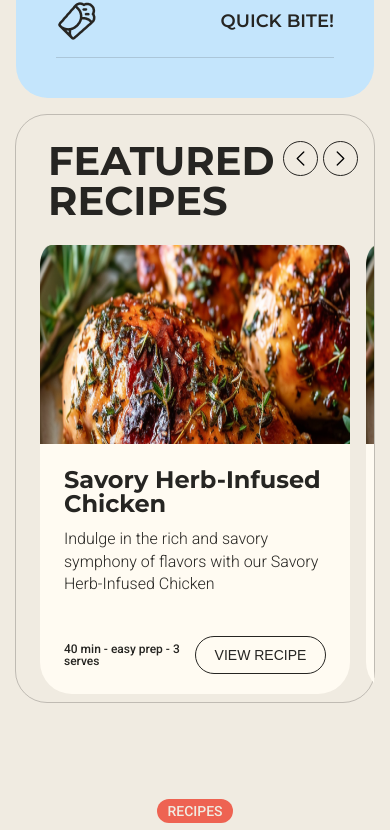
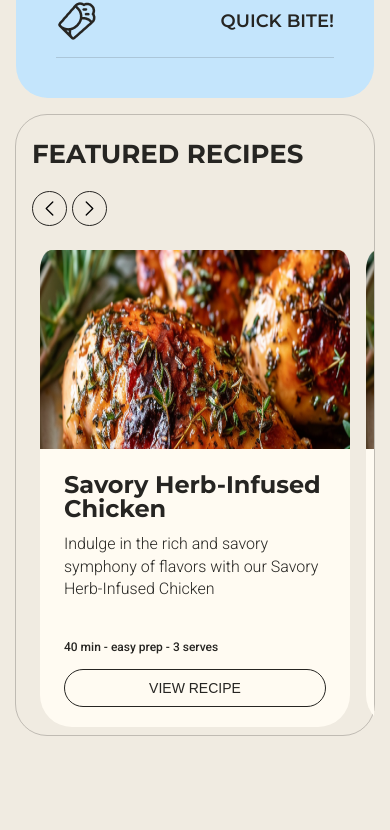
Before and after one commit to donerducktales/cooks_delight, a Next.js app: page / in a window 390 px wide. Shown: the part 1426-2256 px from the top of the page. Built offline with nearby package versions, Linux system fonts and the light colour scheme.

Commit message:
доадаптовано recipecard і featured section

```diff
--- a/app/components/FeaturedSection/FeaturedSection.tsx
+++ b/app/components/FeaturedSection/FeaturedSection.tsx
@@ -7,7 +7,7 @@ import { ChevronLeftIcon } from "@heroicons/react/24/solid";
 import { ChevronRightIcon } from "@heroicons/react/24/solid";
 import { montserrat, roboto } from "@/app/assets/fonts";
 import recipesList from "@/app/assets/recipesList";
-import RecipeCard from "./RecipeCard";
+import RecipeCard from "../RecipeCard/RecipeCard";
 
 export default function FeaturedSection() {
    const [emblaRef, emblaApi] = useEmblaCarousel({ loop: false });
--- a/app/components/FeaturedSection/featured-section.module.scss
+++ b/app/components/FeaturedSection/featured-section.module.scss
@@ -63,82 +63,20 @@
    }
 }
 
-.recipeCard {
-   max-width: 632px;
-   min-height: 437px;
-   background-color: $light;
-   display: flex;
-   flex-direction: column;
-   align-items: flex-start;
-   border-radius: 32px;
-   margin: 8px;
-
-   .recipeCardTextBlock {
-      display: flex;
-      flex-direction: column;
-      justify-content: space-between;
-
-      .recipeCardTitle {
-         font-size: 1.5rem;
-         color: $dark;
-         font-weight: 700;
-         margin: 24px 24px 12px 24px;
-      }
-
-      .recipeCardText {
-         font-size: 1rem;
-         font-weight: 300;
-         color: $dark;
-         margin: 0 24px;
-         margin-bottom: 40px;
-         line-height: 1.4rem;
-      }
-   }
-}
-
-.recipeCardImg {
-   position: relative;
-   max-width: 632px;
-   max-height: 234px;
-   width: 100%;
-   aspect-ratio: 70/45;
-}
-
-.recipeInfoWrapper {
-   width: calc(100% - 48px);
-   margin: 0 24px;
-   margin-bottom: 20px;
-   display: flex;
-   flex-direction: row;
-   justify-content: space-between;
-   align-items: center;
-}
-
-.recipeInfoWrapperText {
-   width: 50%;
-   font-size: 0.75rem;
-   color: $dark;
-   font-weight: 500;
-}
-
-.recipeInfoWrapperButton {
-   display: flex;
-   width: 50%;
-   justify-content: flex-end;
-
-   button {
-      @include subscribe-button;
-      background-color: $light;
-      color: $dark;
-      border: 1px solid $dark;
-      width: 132px;
-      font-size: 0.875rem;
-      font-weight: 500;
-   }
-}
-
 @media (max-width: 768px) {
    .emblaSlide {
       flex: 0 0 100%;
    }
 }
+
+@media (max-width: 430px) {
+   .carouselNavigation {
+      flex-direction: column;
+
+      h1 {
+         margin: 0;
+         margin-bottom: 24px;
+         font-size: 1.625rem;
+      }
+   }
+}
--- a/app/components/FeaturedSection/RecipeCard.tsx
+++ b/app/components/RecipeCard/RecipeCard.tsx
@@ -1,6 +1,6 @@
 import Image from "next/image";
 import { montserrat } from "@/app/assets/fonts";
-import styles from '@/app/components/FeaturedSection/featured-section.module.scss';
+import styles from '@/app/components/RecipeCard/recipe-card.module.scss';
 
 interface RecipeCardTypes {
    imgSrc: string,
--- /dev/null
+++ b/app/components/RecipeCard/recipe-card.module.scss
@@ -0,0 +1,93 @@
+@import '/app/styles/variables.module';
+
+.recipeCard {
+   max-width: 632px;
+   min-height: 437px;
+   background-color: $light;
+   display: flex;
+   flex-direction: column;
+   align-items: flex-start;
+   border-radius: 32px;
+   margin: 8px;
+
+   .recipeCardTextBlock {
+      display: flex;
+      flex-direction: column;
+      justify-content: space-between;
+
+      .recipeCardTitle {
+         font-size: 1.5rem;
+         color: $dark;
+         font-weight: 700;
+         margin: 24px 24px 12px 24px;
+      }
+
+      .recipeCardText {
+         font-size: 1rem;
+         font-weight: 300;
+         color: $dark;
+         margin: 0 24px;
+         margin-bottom: 40px;
+         line-height: 1.4rem;
+      }
+   }
+}
+
+.recipeCardImg {
+   position: relative;
+   max-width: 632px;
+   max-height: 234px;
+   width: 100%;
+   aspect-ratio: 70/45;
+}
+
+.recipeInfoWrapper {
+   width: calc(100% - 48px);
+   margin: 0 24px;
+   margin-bottom: 20px;
+   display: flex;
+   flex-direction: row;
+   justify-content: space-between;
+   align-items: center;
+}
+
+.recipeInfoWrapperText {
+   width: 50%;
+   font-size: 0.75rem;
+   color: $dark;
+   font-weight: 500;
+}
+
+.recipeInfoWrapperButton {
+   display: flex;
+   width: 50%;
+   justify-content: flex-end;
+
+   button {
+      @include subscribe-button;
+      background-color: $light;
+      color: $dark;
+      border: 1px solid $dark;
+      width: 132px;
+      font-size: 0.875rem;
+      font-weight: 500;
+   }
+}
+
+@media (max-width: 436px) {
+   .recipeInfoWrapper {
+      display: flex;
+      flex-direction: column;
+      align-items: center;
+      gap: 16px;
+   }
+
+   .recipeInfoWrapperText, .recipeInfoWrapperButton{
+      width: 100%;
+      justify-content: center;
+
+      button {
+         width: 100%;
+      }
+   }
+}
--- a/app/components/RecipesSection/RecipesSection.tsx
+++ b/app/components/RecipesSection/RecipesSection.tsx
@@ -5,7 +5,7 @@ import styles from './recipes-section.module.scss';
 import styled from 'styled-components';
 import scssvariables from '@/app/styles/_variables.module.scss';
 import recipesList from '@/app/assets/recipesList';
-import RecipeCard from '../FeaturedSection/RecipeCard';
+import RecipeCard from '../RecipeCard/RecipeCard';
 import { useState } from 'react';
 
 const TabItem = styled.button`
```
